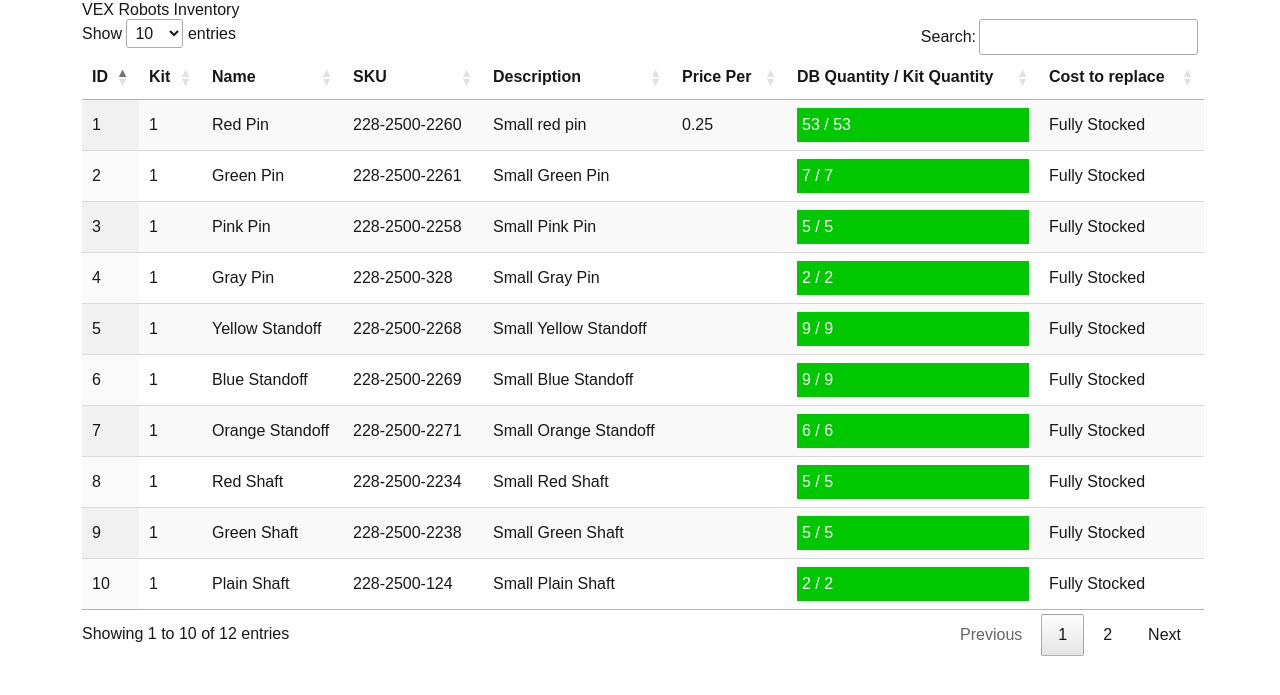
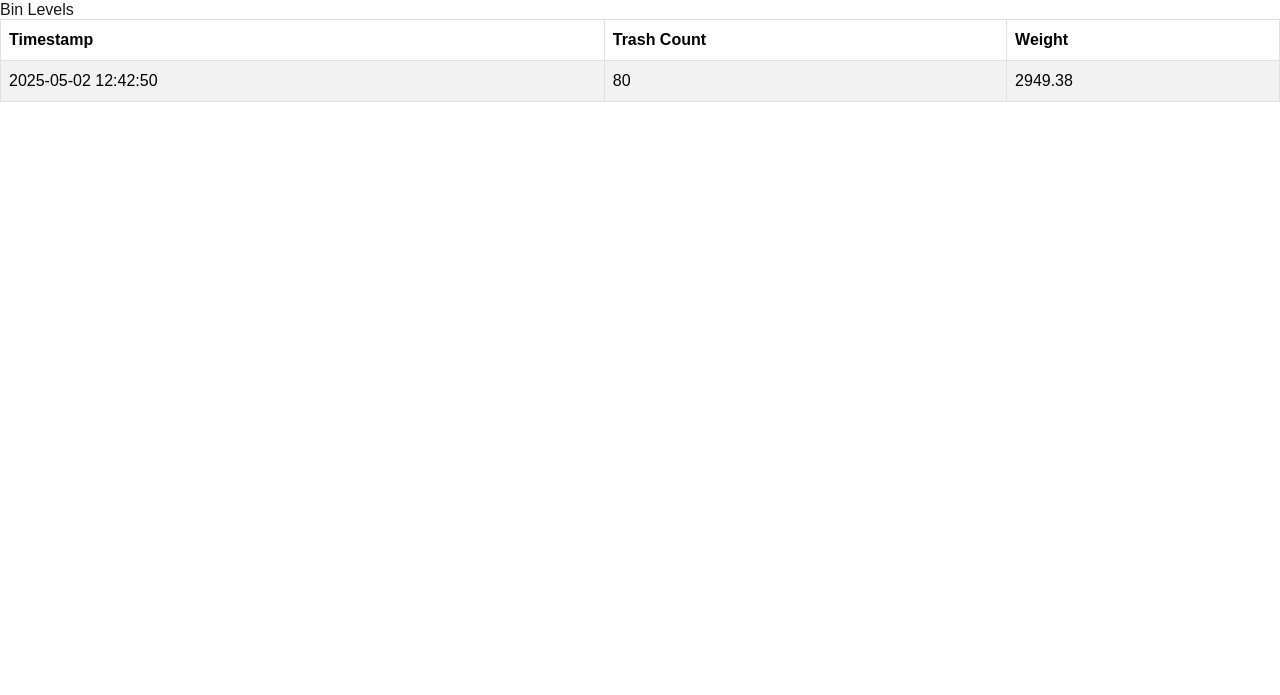
Before and after one commit to s7bruce/ewb, a Flask app: page /inventory in a window 1280 px wide. Shown: the part 56-751 px from the top of the page. Run offline with Flask 3, Linux system fonts and the light colour scheme; a user stored in the database is signed in; data comes from the database, SQL or seed files in the repository; both versions use the stored data as it was after the commit; style sheets or scripts are compiled from the project's sources; some libraries are stand-ins or nearby versions.

Commit message:
table working

```diff
--- a/app/routes/auth.py
+++ b/app/routes/auth.py
@@ -1,5 +1,5 @@
 from flask import Flask, render_template, request, redirect, Blueprint, url_for, flash
-from app.models import db, User, vexrobots
+from app.models import db, User
 from flask_login import login_user, login_required, logout_user
 from werkzeug.security import check_password_hash
 
--- a/app/routes/routes.py
+++ b/app/routes/routes.py
@@ -1,5 +1,5 @@
 from flask import Flask, render_template, request, redirect, Blueprint, jsonify, flash, url_for, current_app, send_file, Response
-from app.models import db, vexrobots, User, Bins
+from app.models import db, bindata, User, Bins
 from flask_sqlalchemy import SQLAlchemy
 import pandas as pd
 from sqlalchemy import func
@@ -54,36 +54,31 @@
 
 @routes_bp.route('/api/inventory')
 @login_required
-def get_vexrobots():
-    robots = db.session.query(
-        vexrobots.id,
-        vexrobots.name,
-        vexrobots.sku,
-        vexrobots.desc,
-        vexrobots.kit,
-        vexrobots.kit_qty,
-        vexrobots.price,
-        func.count(vexrobots.kit_qty).label('total_kit_qty'),
-        func.count(vexrobots.id).label('total_db_qty')
-    ).group_by(vexrobots.id, vexrobots.name, vexrobots.sku, vexrobots.desc, vexrobots.kit, vexrobots.kit_qty, vexrobots.price).all()
+def get_bindata():
+    binsdata = db.session.query(
+        binsdata.id,
+        binsdata.timestamp,
+        binsdata.trashcount,
+        binsdata.weight
+    ).group_by(binsdata.id).all()
 
-    robots_list = [{
-        "id": robot.id,
-        "name": robot.name,
-        "sku": robot.sku,
-        "desc": robot.desc,
-        "kit": robot.kit,
-        "kit_qty": robot.kit_qty,
-        "price": robot.price,
-        "total_kit_qty": robot.total_kit_qty,
-        "total_db_qty": robot.total_db_qty
-    } for robot in robots]
-    return jsonify(robots_list)
+    bins_list = [{
+        "id": binsdata.id,
+        "timestamp": binsdata.timestamp,
+        "trashcount": binsdata.trashcount,
+        "weight": binsdata.weight
+    } for binsdata in binsdata]
+    return jsonify(bins_list)
 
 @routes_bp.route('/inventory')
 @login_required
-def vexrobots_page():
-    return render_template('inventory.html')
+def binsdata_page():
+    bin = db.session.query(
+        bindata.timestamp,
+        bindata.trashcount,
+        bindata.weight
+    ).group_by(bindata.id).all()
+    return render_template('inventory.html', bin=bin)
 
 @routes_bp.route("/import")
 @login_required
@@ -105,30 +100,20 @@
     csv_data = pd.read_csv(file_path)
 
     for i, row in csv_data.iterrows():
-        existing_robot = db.session.query(vexrobots).filter_by(uid=row['uid']).first()
+        existing_bin = db.session.query(bindata).first()
 
-        if existing_robot:
-            existing_robot.id = row['id']
-            existing_robot.kit = row['kit']
-            existing_robot.kit_qty = row['kit qty']
-            existing_robot.name = row['name']
-            existing_robot.cat = row['category']
-            existing_robot.sku = row['sku']
-            existing_robot.desc = row['desc']
-            existing_robot.price = row['price']
+        if existing_bin:
+            existing_bin.timestamp = row['Timestamp']
+            existing_bin.trashcount = row['Final Trash Count']
+            existing_bin.weight = row['Final Weight (g)']
         else:
-            robot = vexrobots(
-                uid=row['uid'],
-                id=row['id'],
-                kit=row['kit'],
-                kit_qty=row['kit qty'],
-                name=row['name'],
-                cat=row['category'],
-                sku=row['sku'],
-                desc=row['desc'],
-                price=row['price']
+            binsdata = bindata(
+                timestamp=row['Timestamp'],
+                trashcount=row['Final Trash Count'],
+                weight=row['Final Weight (g)']
+
             )
-            db.session.add(robot)
+            db.session.add(binsdata)
     db.session.commit()
     return redirect('/import')
 
--- a/app/templates/bin_detail.html
+++ b/app/templates/bin_detail.html
@@ -32,6 +32,9 @@
     <form action="{{ url_for('routes_bp.bin_delete', id=bin.id) }}" method="POST" onsubmit="return confirm('Are you sure you want to delete this bin?');" style="display:inline;">
         <button type="submit" style="color: red;">Delete Bin</button>
 </form>
+<div>
+<img src="{{ url_for('static', filename='googlemap.png') }}" alt="google map" width="600">
+</div>
 </body>
 </html>
 
--- a/app/templates/inventory.html
+++ b/app/templates/inventory.html
@@ -1,40 +1,35 @@
 {% extends "base.html" %}
 {% block content %}
-<head>
+<!-- <head>
     <meta charset="UTF-8">
     <meta name="viewport" content="width=device-width, initial-scale=1.0">
     <title>VEX Robots Inventory</title>
-    <!-- Include DataTables CSS -->
-    <link rel="stylesheet" type="text/css" href="https://cdn.datatables.net/1.11.5/css/jquery.dataTables.css">
+     Include DataTables CSS -->
+    <!-- <link rel="stylesheet" type="text/css" href="https://cdn.datatables.net/1.11.5/css/jquery.dataTables.css">
 </head>
 <body>
     <div class="container">
-        <h2>VEX Robots Inventory</h2>
-        <table id="vexrobots-table" class="display">
+        <h2>Bin Levels</h2>
+        <table id="binsdata-table" class="display">
             <thead>
                 <tr>
-                    <th>ID</th>
-                    <th>Kit</th>
-                    <th>Name</th>
-                    <th>SKU</th>
-                    <th>Description</th>
-                    <th>Price Per</th>
-                    <th>DB Quantity / Kit Quantity</th>
-                    <th>Cost to replace</th>
+                    <th>Timestamp</th>
+                    <th>Trash Count</th>
+                    <th>Weight</th>
                 </tr>
             </thead>
             <tbody>
-            </tbody>
-        </table>
+            </tbody> -->
+        <!-- </table>
     </div>
 
-    <!-- Include jQuery -->
-    <script src="https://code.jquery.com/jquery-3.5.1.js"></script>
+    <-- Include jQuery -->
+    <!-- <script src="https://code.jquery.com/jquery-3.5.1.js"></script> -->
     <!-- Include DataTables JS -->
-    <script type="text/javascript" charset="utf8" src="https://cdn.datatables.net/1.11.5/js/jquery.dataTables.js"></script>
+    <!-- <script type="text/javascript" charset="utf8" src="https://cdn.datatables.net/1.11.5/js/jquery.dataTables.js"></script> -->
 
-    <script>
-        function interpolateColor(value, min, max) {
+    <!-- <script> -->
+        <!-- function interpolateColor(value, min, max) {
             var ratio = (value - min) / (max - min);
             var r = Math.ceil(235 * (1 - ratio));
             var g = Math.ceil(200 * ratio);
@@ -46,53 +41,74 @@
             var ratio = (value - min) / (max - min);
             var r = 0, g = 0, b = 0;
 
-            if (ratio < 0.5) {
-                r = 255;
-                g = Math.ceil(200 * (ratio * 2));
-            } else {
-                r = Math.ceil(255 * (1 - (ratio - 0.5) * 2));
-                g = 200;
-            }
+        //     if (ratio < 0.5) {
+        //         r = 255;
+        //         g = Math.ceil(200 * (ratio * 2));
+        //     } else {
+        //         r = Math.ceil(255 * (1 - (ratio - 0.5) * 2));
+        //         g = 200;
+        //     }
 
-            return 'rgb(' + r + ',' + g + ',' + b + ')';
-        }
+        //     return 'rgb(' + r + ',' + g + ',' + b + ')';
+        // }
 
-        $(document).ready(function() {
-            $('#vexrobots-table').DataTable({
-                "ajax": {
-                    "url": "/api/inventory",
-                    "dataSrc": ""
-                },
+        // $(document).ready(function() {
+        //     $('#vexrobots-table').DataTable({
+        //         "ajax": {
+        //             "url": "/api/inventory",
+        //             "dataSrc": ""
+                // },
 
-                "columns": [
-                    { "data": "id" },
-                    { "data": "kit" },
-                    { "data": "name" },
-                    { "data": "sku" },
-                    { "data": "desc" },
-                    { "data": "price" },
-                    {
-                        "data": null,
-                        "render": function(data, type, row) {
-                            var color = interpolateColor(row.total_db_qty, 0, row.kit_qty);
-                            return '<div style="background-color:' + color + '; color: white; padding: 5px;">' + row.total_db_qty + ' / ' + row.kit_qty + '</div>';
-                        }
-                    },
-                    { "data": null,
-                        "render": function(data, type, row) {
-                            var diff = ((row.kit_qty-row.total_db_qty) * row.price);
-                            if (diff == 0) {
-                                return "Fully Stocked";
-                            }
-                            else
-                              var formattedCost = diff.toLocaleString('en-US', { style: 'currency', currency: 'AUD' });
-                              return formattedCost;
+                // "columns": [
+                //     { "data": "timestamp" },
+                //     { "data": "trashcount" },
+                //     { "data": "weight" },
+                //     {
+                //         "data": null,
+                //         "render": function(data, type, row) {
+                //             var color = interpolateColor(row.total_db_qty, 0, row.kit_qty);
+                //             return '<div style="background-color:' + color + '; color: white; padding: 5px;">' + row.total_db_qty + ' / ' + row.kit_qty + '</div>';
+                //         }
+                //     },
+                //     { "data": null,
+                //         "render": function(data, type, row) {
+        //                     var diff = ((row.kit_qty-row.total_db_qty) * row.price);
+        //                     if (diff == 0) {
+        //                         return "Fully Stocked";
+        //                     }
+        //                     else
+        //                       var formattedCost = diff.toLocaleString('en-US', { style: 'currency', currency: 'AUD' });
+        //                       return formattedCost;
 
-                        }
-                    }
-                ]
-            });
-        });
-    </script>
+        //                 }
+        //             }
+        //         ]
+        //     });
+        // }); -->
+    <!-- // </script> -->
+
+
+
+    <h1>Bin Levels</h1>
+
+    <!-- Add Bootstrap table styling -->
+    <table id="binsdata-table" class="table table-striped table-bordered">
+        <thead class="thead-dark">
+            <tr>
+                <th>Timestamp</th>
+                <th>Trash Count</th>
+                <th>Weight</th>
+            </tr>
+        </thead>
+        <tbody>
+            {% for bin in bin %}
+            <tr>
+                <td>{{ bin.timestamp }}</td>
+                <td>{{ bin.trashcount }}</td>
+                <td>{{ bin.weight }}</td>
+            </tr>
+            {% endfor %}
+        </tbody>
+    </table>
 
 {% endblock %}
--- /dev/null
+++ b/bin_data.csv
@@ -0,0 +1,6 @@
+Timestamp,Final Trash Count,Final Weight (g)
+2025-05-02 12:06:53,6,0.00
+2025-05-02 12:07:40,12,0.00
+2025-05-02 12:33:21,63,2938.04
+2025-05-02 12:41:12,79,2963.03
+2025-05-02 12:42:50,80,2949.38
```
Also changed, not shown: app/models.py (+8 -18 lines), app/static/googlemap.png (added), instance/app.db.
